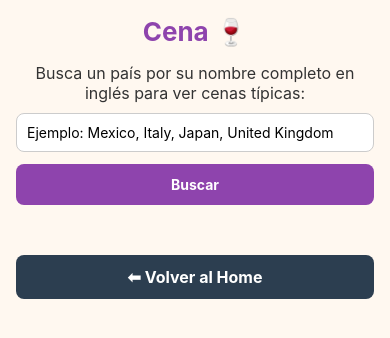
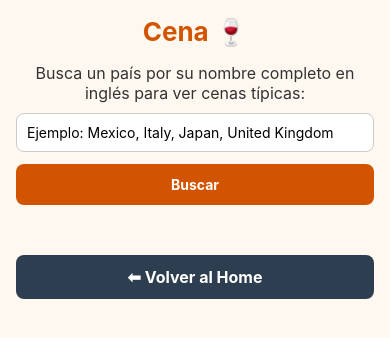
Before and after one commit to AngelsPinzon/ParcialComidita, a React Native app in the folder segunda/: screen /Cena in a window 390 px wide. Shown: the top 338 px of the page. Built offline with nearby package versions, Linux system fonts and the light colour scheme.

Commit message:
Cambio de paleta de colores en Cena
Se cambio la paleta de colores :)

```diff
--- a/segunda/Cena.js
+++ b/segunda/Cena.js
@@ -239,121 +239,24 @@ export default function Cena({ navigation }) {
 }
 
 const styles = StyleSheet.create({
-    container: {
-        flex: 1,
-        padding: 16,
-        backgroundColor: '#fff8f0',
-    },
-    title: {
-        fontSize: 26,
-        fontWeight: 'bold',
-        marginBottom: 16,
-        textAlign: 'center',
-        color: '#8e44ad',
-    },
-    subtitle: {
-        fontSize: 16,
-        marginBottom: 10,
-        textAlign: 'center',
-        color: '#333',
-    },
-    input: {
-        borderWidth: 1,
-        borderColor: '#ccc',
-        padding: 10,
-        marginBottom: 12,
-        borderRadius: 8,
-        backgroundColor: '#fff',
-    },
-    button: {
-        backgroundColor: '#8e44ad',
-        padding: 12,
-        borderRadius: 8,
-        alignItems: 'center',
-        marginBottom: 20,
-    },
-    buttonText: {
-        color: '#fff',
-        fontWeight: 'bold',
-    },
-    result: {
-        alignItems: 'center',
-        marginBottom: 20,
-        padding: 12,
-        borderRadius: 12,
-        backgroundColor: '#f5e6ff',
-    },
-    flag: {
-        width: 120,
-        height: 80,
-        marginBottom: 12,
-    },
-    resultText: {
-        fontSize: 16,
-        marginBottom: 6,
-    },
-    recipeListContainer: {
-        marginBottom: 20,
-    },
-    recipeContainer: {
-        backgroundColor: '#f5e6ff',
-        padding: 16,
-        borderRadius: 12,
-        marginBottom: 20,
-    },
-    recetaTitle: {
-        fontSize: 18,
-        fontWeight: '600',
-        marginBottom: 12,
-        textAlign: 'center',
-        color: '#2c3e50',
-    },
-    recipeName: {
-        fontSize: 20,
-        fontWeight: 'bold',
-        marginBottom: 12,
-        textAlign: 'center',
-    },
-    recipeImage: {
-        width: '100%',
-        height: 200,
-        borderRadius: 12,
-        marginBottom: 12,
-    },
-    recipeInstructions: {
-        fontSize: 16,
-        lineHeight: 22,
-        color: '#333',
-        textAlign: 'justify',
-    },
-    recetaText: {
-        fontSize: 18,
-        fontWeight: '600',
-        color: '#a94442',
-        textAlign: 'center',
-        marginBottom: 20,
-    },
-    backButtonBottom: {
-        backgroundColor: '#2c3e50',
-        padding: 12,
-        borderRadius: 8,
-        marginTop: 30,
-        alignItems: 'center',
-    },
-    backButtonText: {
-        color: '#fff',
-        fontWeight: 'bold',
-        fontSize: 16,
-    },
-    favButton: {
-        marginTop: 10,
-        padding: 10,
-        backgroundColor: '#e74c3c',
-        borderRadius: 8,
-        alignItems: 'center',
-    },
-    favButtonText: {
-        color: '#fff',
-        fontWeight: 'bold',
-    },
+    container: { flex: 1, padding: 16, backgroundColor: '#fff8f0' },
+    title: { fontSize: 26, fontWeight: 'bold', marginBottom: 16, textAlign: 'center', color: '#d35400' },
+    subtitle: { fontSize: 16, marginBottom: 10, textAlign: 'center', color: '#333' },
+    input: { borderWidth: 1, borderColor: '#ccc', padding: 10, marginBottom: 12, borderRadius: 8, backgroundColor: '#fff' },
+    button: { backgroundColor: '#d35400', padding: 12, borderRadius: 8, alignItems: 'center', marginBottom: 20 },
+    buttonText: { color: '#fff', fontWeight: 'bold' },
+    result: { alignItems: 'center', marginBottom: 20, padding: 12, borderRadius: 12, backgroundColor: '#ffe6cc' },
+    flag: { width: 120, height: 80, marginBottom: 12 },
+    resultText: { fontSize: 16, marginBottom: 6 },
+    recipeListContainer: { marginBottom: 20 },
+    recipeContainer: { backgroundColor: '#ffe6cc', padding: 16, borderRadius: 12, marginBottom: 20 },
+    recetaTitle: { fontSize: 18, fontWeight: '600', marginBottom: 12, textAlign: 'center', color: '#2c3e50' },
+    recipeName: { fontSize: 20, fontWeight: 'bold', marginBottom: 12, textAlign: 'center' },
+    recipeImage: { width: '100%', height: 200, borderRadius: 12, marginBottom: 12 },
+    recipeInstructions: { fontSize: 16, lineHeight: 22, color: '#333', textAlign: 'justify' },
+    recetaText: { fontSize: 18, fontWeight: '600', color: '#a94442', textAlign: 'center', marginBottom: 20 },
+    favButton: { backgroundColor: '#27ae60', padding: 10, borderRadius: 8, marginTop: 10, alignItems: 'center' },
+    favButtonText: { color: '#fff', fontWeight: 'bold' },
+    backButtonBottom: { backgroundColor: '#2c3e50', padding: 12, borderRadius: 8, marginTop: 30, alignItems: 'center' },
+    backButtonText: { color: '#fff', fontWeight: 'bold', fontSize: 16 },
 });
```
